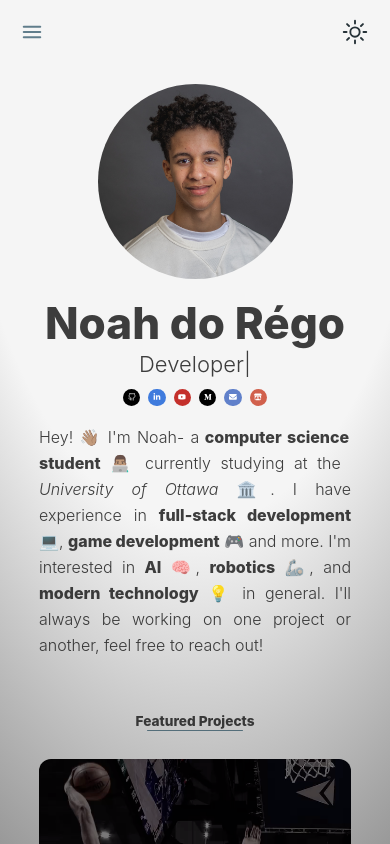
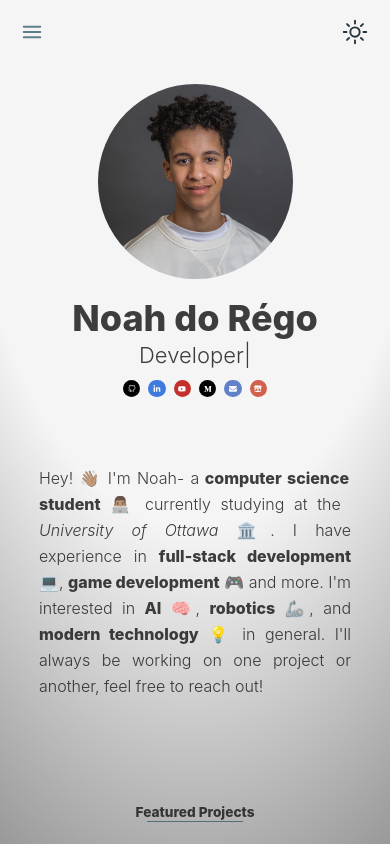
Before and after one commit to NoahdoRegoUO/personal-website, a React (Vite) app: page / in a window 390 px wide. Built offline with nearby package versions, Linux system fonts and the light colour scheme.

Commit message:
Refactored home page margins

```diff
--- a/src/pages/Home.tsx
+++ b/src/pages/Home.tsx
@@ -21,7 +21,7 @@ function Home() {
       }}
       id="container"
     >
-      <div className="inline md:flex md:h-[90vh] h-[30vh] mt-8 md:mt-0 items-center justify-center snap-start">
+      <div className="inline md:flex md:h-[90vh] h-[600px] mt-8 md:mt-0 items-center justify-center snap-start">
         {/* PHOTO */}
         <div className="w-1/2 md:w-1/4 max-w-md ml-auto md:ml-0 mr-auto md:mr-0 mt-[10vh]">
           <img
@@ -36,7 +36,7 @@ function Home() {
         <div className="min-w-fit max-w-fit ml-auto md:ml-0 mr-auto md:mr-0 mt-0 md:mt-[8vh] mb-[100px] md:mb-0">
           <Typography
             variant="h1"
-            className="mt-5 font-extrabold text-[44px] md:text-[6vw]"
+            className="mt-5 font-extrabold text-[36px] sm:text-[44px] md:text-[6vw]"
           >
             Noah do Régo
           </Typography>
@@ -99,7 +99,7 @@ function Home() {
         <div id="bio" className="flex items-center justify-center">
           <Typography
             variant="paragraph"
-            className="sm:text-[16px] md:text-[20px] lg:text-[24px] xl:text-[28px] w-4/5 lg:w-3/5 font-light text-justify mb-[100px] md:mb-0"
+            className="sm:text-[16px] md:text-[20px] lg:text-[24px] xl:text-[28px] w-4/5 lg:w-3/5 font-light text-justify"
           >
             Hey! 👋🏽 I'm Noah- a
             <b className="font-extrabold"> computer science student</b> 👨🏽‍💻
@@ -142,7 +142,7 @@ function Home() {
           />
         </motion.div>
       </div>
-      <div className="md:h-screen h-[50vh] flex items-center justify-center snap-start">
+      <div className="md:h-screen h-[50vh] flex items-center justify-center snap-start mt-[100px] md:mt-0">
         <div>
           <Typography
             variant="h1"
```
